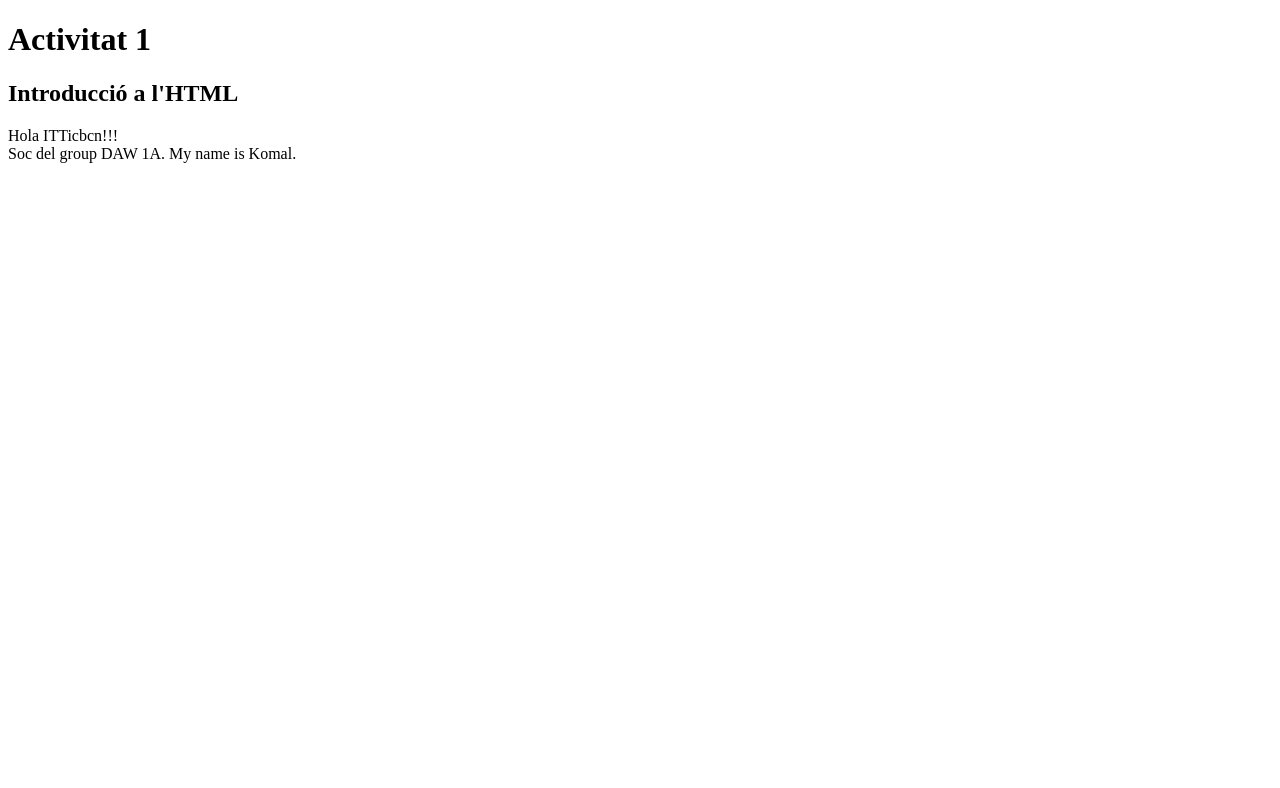
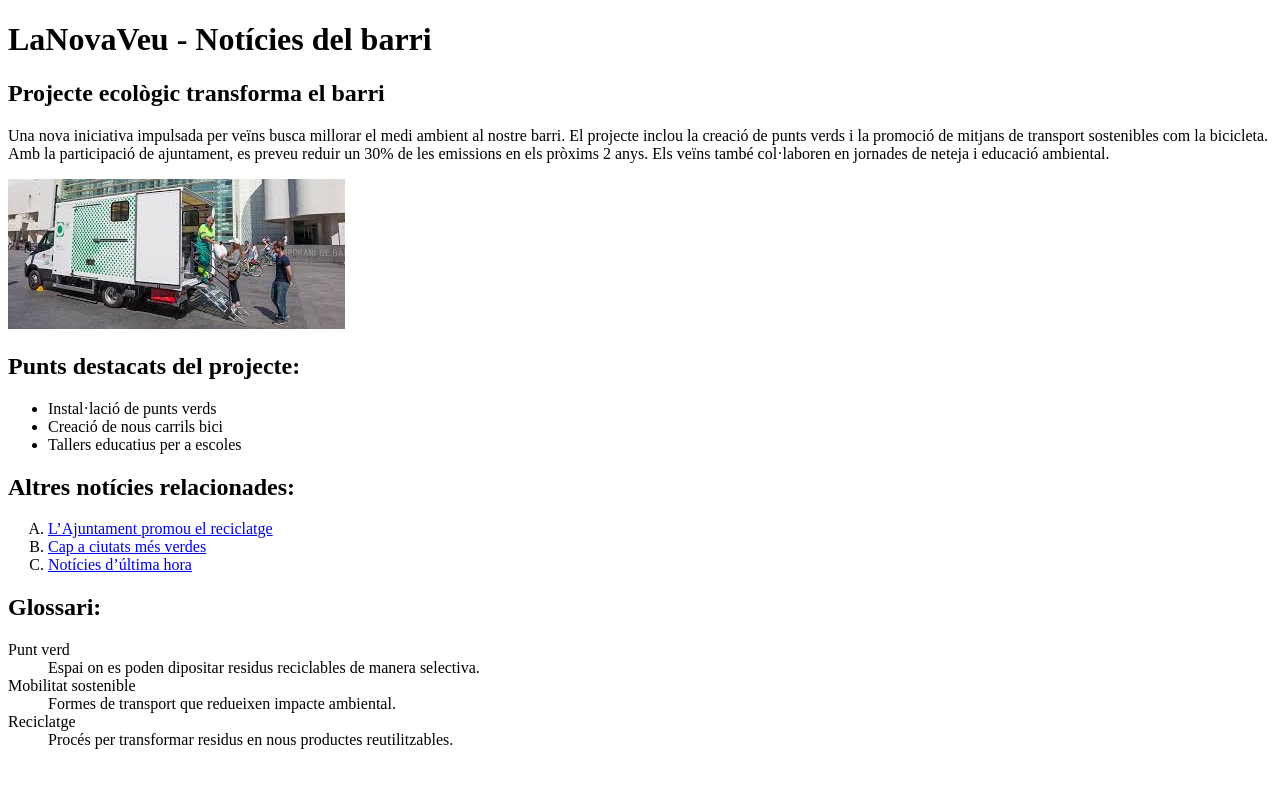
Before and after one commit to kkaur26/LMGSI_P1, a plain HTML site: page index.html in a window 1280 px wide. Drawn offline with Linux system fonts and the light colour scheme.

Commit message:
practica_2(completat)

```diff
--- a/index.html
+++ b/index.html
@@ -3,18 +3,50 @@
 
 
     <head>
-        <title> PRACTICA 1</title>
+        <title>LaNovaVeu - Notícies del barri</title>
     </head>
 
 
     <body>
 
-        <h1> Activitat 1 </h1>
-        <h2>  Introducció a l'HTML</h2>
+        <h1> LaNovaVeu - Notícies del barri</h1>
+        <h2>Projecte ecològic transforma el barri </h2>
 
-        <p> Hola ITTicbcn!!!
-            <br>Soc del group DAW 1A. My name is Komal.<br1>
+
+        <p> Una nova iniciativa impulsada per veïns busca millorar el medi ambient al nostre barri.
+             El projecte inclou la creació de punts verds i la promoció de mitjans de transport
+             sostenibles com la bicicleta.
+            <br>Amb la participació de ajuntament, es preveu reduir un 30% de les emissions en
+            els pròxims 2 anys. Els veïns també col·laboren en jornades de neteja i educació ambiental.<br/>
         </p>
+
+        <img src="punt-verd-mobil.jpg" alt="">
+
+
+        <h2>Punts destacats del projecte:</h2>
+        <ul>
+            <li> Instal·lació de punts verds</li>
+            <li> Creació de nous carrils bici</li>
+            <li> Tallers educatius per a escoles</li>
+        </ul>
+
+
+          <h2>Altres notícies relacionades:</h2>
+        <ol type="A" >
+            <li><a href="https://www.vilaweb.cat/noticies/ajuntament-promou-reciclatge/" target="_blank">L’Ajuntament promou el reciclatge</a></li>
+            <li><a href="https://www.ara.cat/societat/ciutats-mes-verdes_1_4059869.html" target="_blank">Cap a ciutats més verdes</a></li>
+            <li><a href="https://www.ccma.cat/324/" target="_blank">Notícies d’última hora</a></li>
+        </ol>
+
+        <h2>Glossari:</h2>
+    <dl>
+        <dt>Punt verd</dt>
+        <dd>Espai on es poden dipositar residus reciclables de manera selectiva.</dd>
+        <dt>Mobilitat sostenible</dt>
+        <dd>Formes de transport que redueixen impacte ambiental.</dd>
+        <dt>Reciclatge</dt>
+        <dd>Procés per transformar residus en nous productes reutilitzables.</dd>
+    </dl>
 
     </body>
 </html>
```
Also changed, not shown: punt-verd-mobil.jpg (added).
